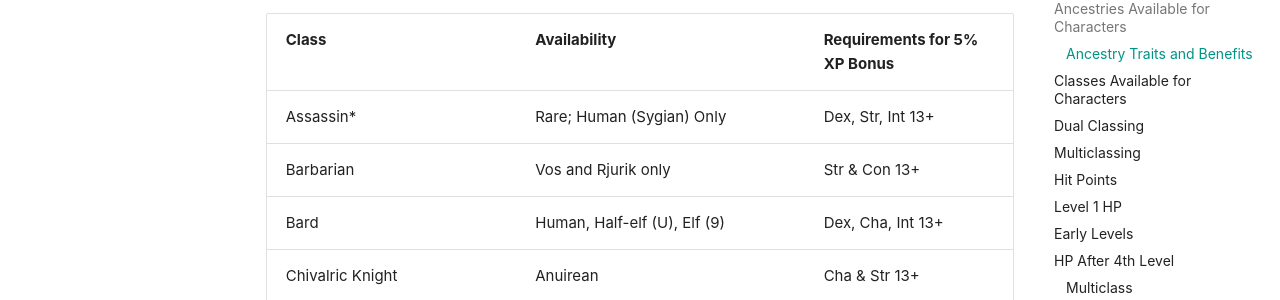
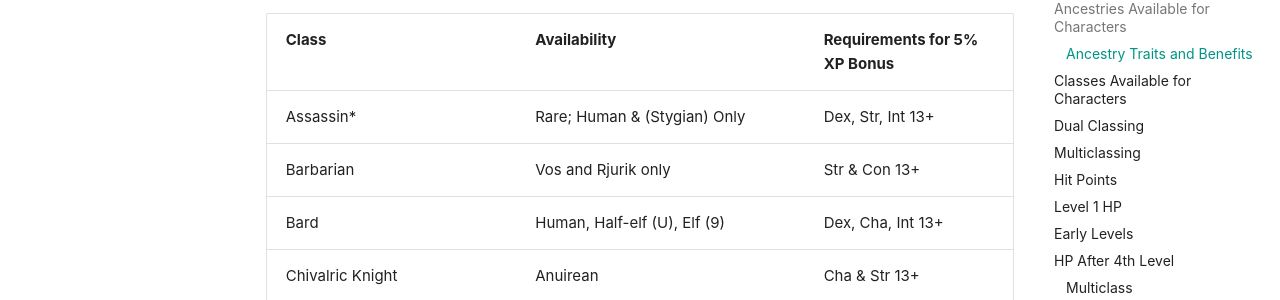
Before and after one commit to bagfullofdice/Rules, an MkDocs documentation site: the page built from docs/index.md, in a window 1280 px wide and 900 px high, scrolled down 1399 px. Shown: the part 153-453 px from the top of the window. Built offline with MkDocs 1.6.1 and Material for MkDocs 9.7.7, drawn with Linux system fonts in a browser that asks for light colours; comment, search, counter and statistics services are not loaded.

Commit message:
Update index.md

```diff
--- a/docs/index.md
+++ b/docs/index.md
@@ -34,7 +34,7 @@ Halfling,
 
 | Class                                       | Availability                                                 | Requirements for 5% XP Bonus |
 | ------------------------------------------- | ------------------------------------------------------------ | ---------------------------- |
-| Assassin*                                   | Rare; Human (Sygian) Only                                    | Dex, Str, Int 13+            |
+| Assassin*                                   | Rare; Human & (Stygian) Only                                    | Dex, Str, Int 13+            |
 | Barbarian                                   | Vos and Rjurik only                                          | Str & Con 13+                |
 | Bard                                        | Human, Half-elf (U), Elf (9)                                 | Dex, Cha, Int 13+            |
 | Chivalric Knight                            | Anuirean                                                     | Cha & Str 13+                |
```
